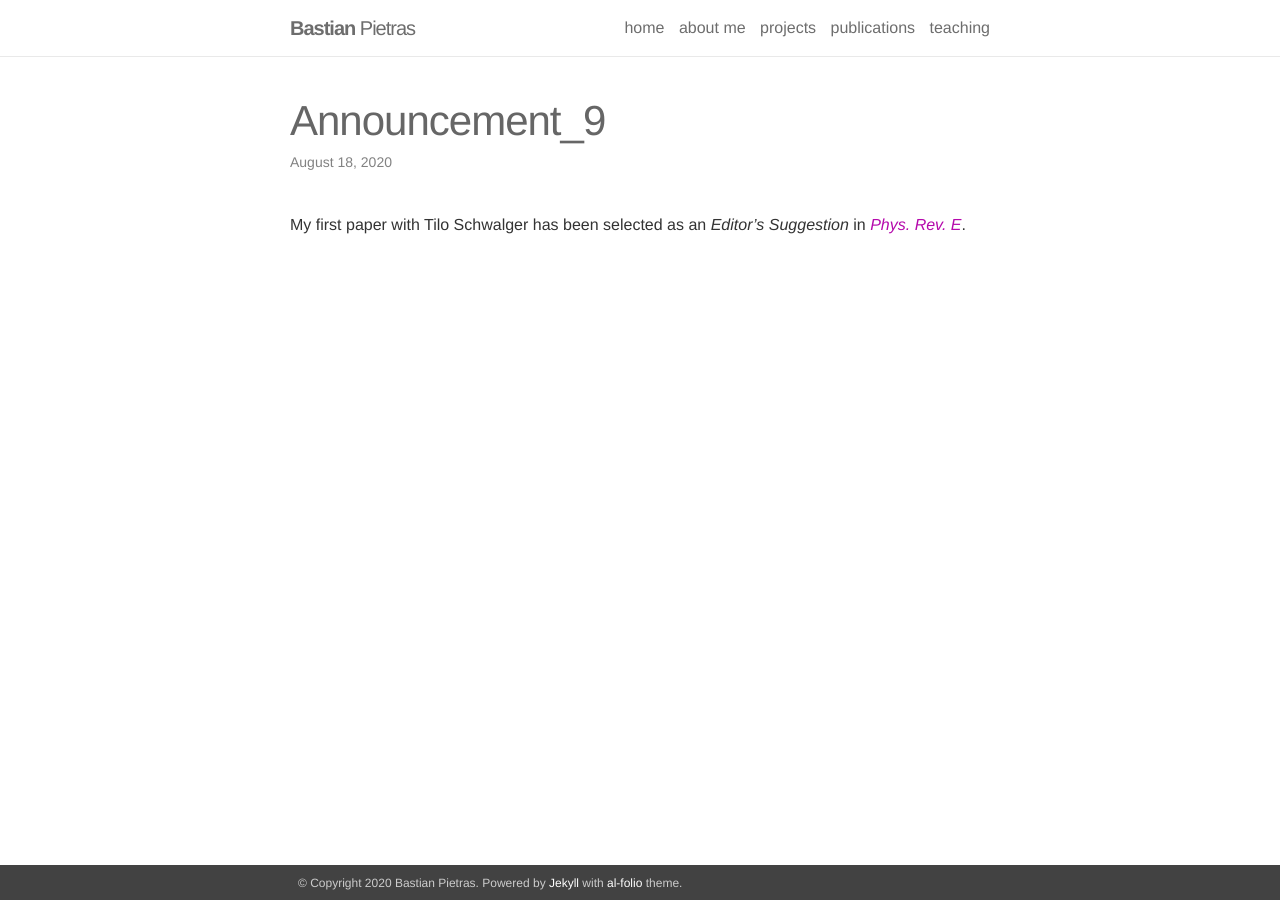
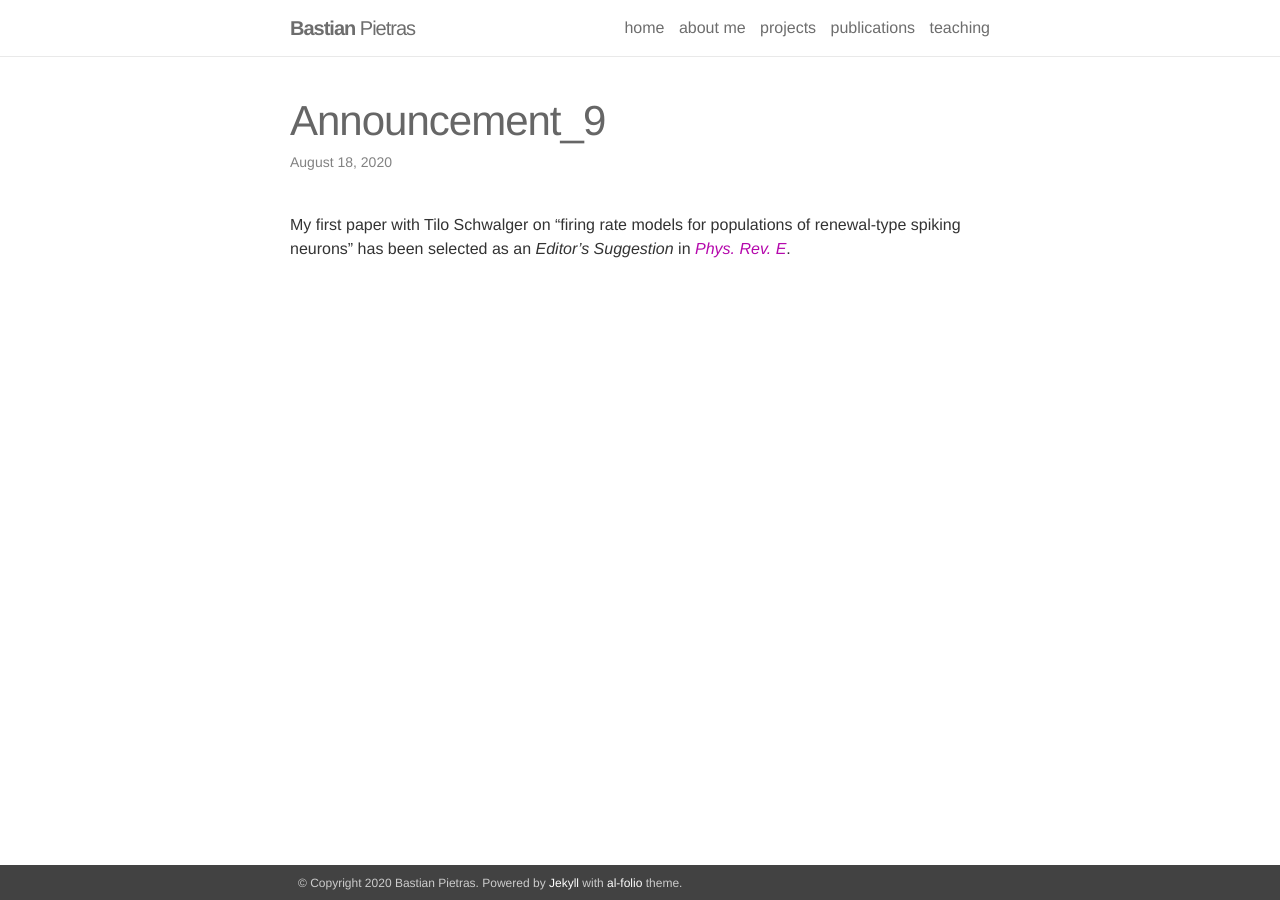
Before and after one commit to BastianPietras/bastianpietras.github.io, a Jekyll site: the page built from _news/announcement_9.md, in a window 1280 px wide. Built offline with Jekyll 4.4.1, drawn with Linux system fonts in a browser that asks for light colours.

Commit message:
Update announcement_9.md

```diff
--- a/_news/announcement_9.md
+++ b/_news/announcement_9.md
@@ -4,4 +4,4 @@
 inline: true
 ---
 
-My first paper with Tilo Schwalger has been selected as an _Editor's Suggestion_ in [_Phys. Rev. E_](https://journals.aps.org/pre/abstract/10.1103/PhysRevE.102.022407).
+My first paper with Tilo Schwalger on "firing rate models for populations of renewal-type spiking neurons" has been selected as an _Editor's Suggestion_ in [_Phys. Rev. E_](https://journals.aps.org/pre/abstract/10.1103/PhysRevE.102.022407).
```
